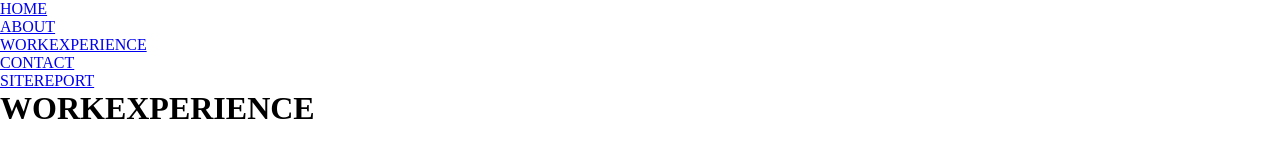
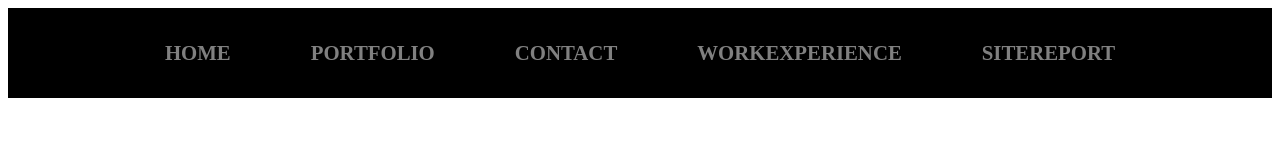
Before and after one commit to reejanthapa/CSY1018-WEB-DEVELOPMENT-ASSIGNMENT-1-23834812-PROJECT, a plain HTML site: page workexperience.html in a window 1280 px wide. Drawn offline with Linux system fonts and the light colour scheme.

Commit message:
added css codes

```diff
--- a/CSS/style.css
+++ b/CSS/style.css
@@ -1,10 +1,33 @@
-{
-    padding: 0;
-    margin: 0;
-    box-sizing: boder-box;
-    font-family: sans-serif;
 
+.nav-bar{
+    background-color: black;
+    padding: 15px;
+    justify-content: center;
+    display: flex;
+    align-items: center;
+    position: sticky;
 
 }
+.nav-menu{
+    list-style-type: none;
 
-.nav
+}
+.nav-menu-item{
+    display: inline;
+    padding: 10px;
+}
+.nav-menu-item >a{
+    display: inline-block;
+    text-decoration: none;
+    color: gray;
+    padding: 8px 25px;
+    margin: 0 5px;
+    font-size: 1.3rem;
+    font-weight: 700;
+    transition: all .7s ease;
+}
+.nav-menu-item :hover{
+    background-color: orange;
+    box-shadow: 0 0 8px orange;
+
+}
--- a/style.css
+++ /dev/null
@@ -1 +0,0 @@
-z
--- a/workexperience.html
+++ b/workexperience.html
@@ -1,41 +1,17 @@
 <!DOCTYPE html>
 <html lang="en">
     <head>
-        <meta charset="utf-8">
-        <meta http-equiv="X-UA-Compatible" content="IE=edge">
-        <meta name="viewport" content="width=device-width, initial-scale=2">
         <title> personal portfolio website</title>
-        <link rel="stylesheet" href="style.css">
+        <link rel="stylesheet" href="./CSS/style.css">
     </head>
     <body>
-        <div class="background-image">
-            <nav>
-                <ul class="nav-bar">
-                    <li> <a href="index.html">HOME</a></li>
-                    <li> <a href="portfolio.html">ABOUT</a></li>
-                    <li> <a href="workexperience.html">WORKEXPERIENCE</a></li>
-                    <li> <a href="contact.html">CONTACT</a></li>
-                    <li> <a href="sitereport.html">SITEREPORT</a></li>
-                </ul>
-            </nav>
-            <div class="detel">
-                <h1>WORKEXPERIENCE</h1>
-                <p>
-                </p>
-                <style>
-                    *{
-                        margin:0;
-                        padding: 0;
-                    }
-                    .background-image{
-                        background-image:url( './IMG/image.jpg');
-                        background-size: cover;
-                        background-repeat:no-repeat;
-                        height:100vh;
-                    }
-                </style>
-            </div>
-        </div>
+        <nav class="nav-bar">
 
+            <li class="nav-menu-item"><a href="./index.html">HOME</a></li>
+            <li class="nav-menu-item"> <a href="./portfolio.html">PORTFOLIO</a></li>
+            <li class="nav-menu-item"> <a href="./contact.html">CONTACT</a></li>
+            <li class="nav-menu-item active"> <a href="./workexperience.html">WORKEXPERIENCE</a></li>
+            <li class="nav-menu-item"> <a href="./sitereport.html">SITEREPORT</a></li>
+    </nav>
     </body>
 </html>
```
Also changed, not shown: contact.html (+10 -32 lines), index.html (+10 -27 lines), portfolio.html (+9 -32 lines), sitereport.html (+10 -32 lines).
